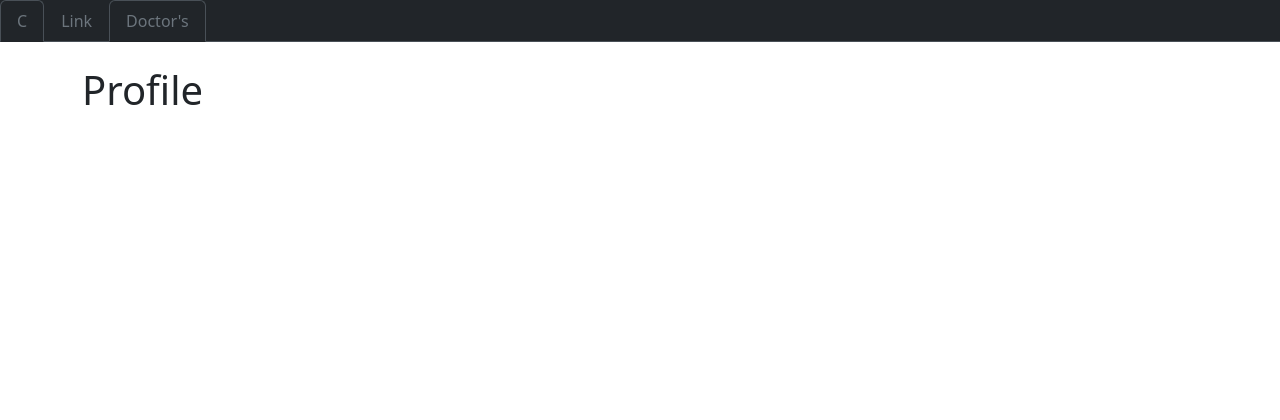
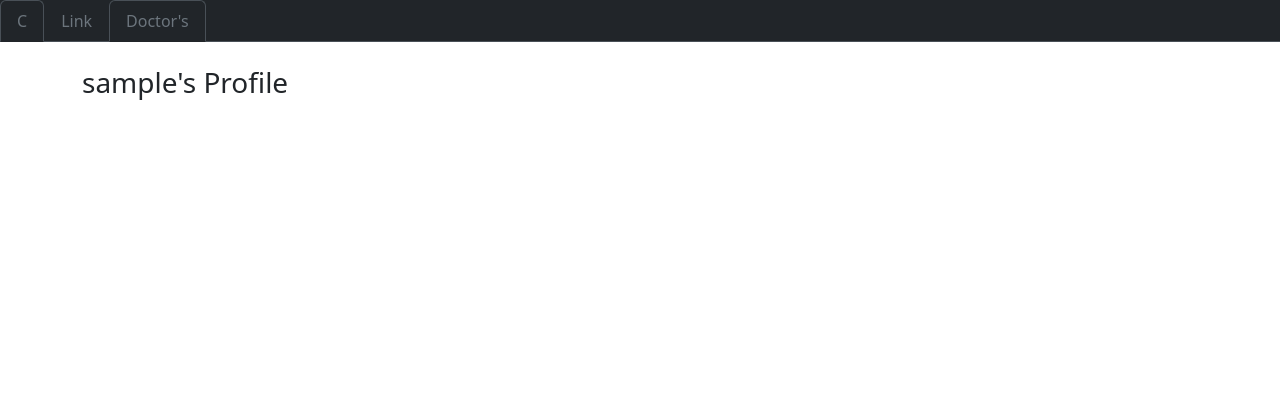
Before and after one commit to BoykinChas/comprime, a Django app: page /profile/1 in a window 1280 px wide. Shown: the top 420 px of the page. Run offline with Django 4.2, Linux system fonts and the light colour scheme; the visitor is signed in with stand-in values (Sample User, id 1); data comes from the database, SQL or seed files in the repository; parts of the project's set-up code (start-up, migrations or seed data) failed here and were passed over.

Commit message:
files update

```diff
--- a/capstone/meddata/templates/doctors.html
+++ b/capstone/meddata/templates/doctors.html
@@ -2,7 +2,7 @@
 
 {% block content %}
 
-    <h1>Doctors & Specialists</h1>
+    <h2>Doctors & Specialists</h2>
     <br/>
 
 {% for doctor in doctor_list %}
@@ -12,7 +12,7 @@
         {{ doctor.name }}
     </div>
     <div class="card-body">
-      <h5 class="card-title">Specialty: {{ doctor.specialty }}</h5>
+      <h6 class="card-title">Specialty: {{ doctor.specialty }}</h6>
       <p class="card-text">
         <strong>Address:</strong> {{ doctor.address }}<br/>
         <strong>Zip Code:</strong> {{ doctor.zip_code }}<br/>
--- a/capstone/meddata/templates/profile.html
+++ b/capstone/meddata/templates/profile.html
@@ -1,6 +1,11 @@
 {% extends 'profile_base.html' %}
 {% block content %}
 
-<h1>Profile</h1>
+{% if profile %}
 
+<h3>{{ profile.user.username }}'s Profile</h3>
+
+<strong></strong>
+
+{% endif %}
 {% endblock %}
```
